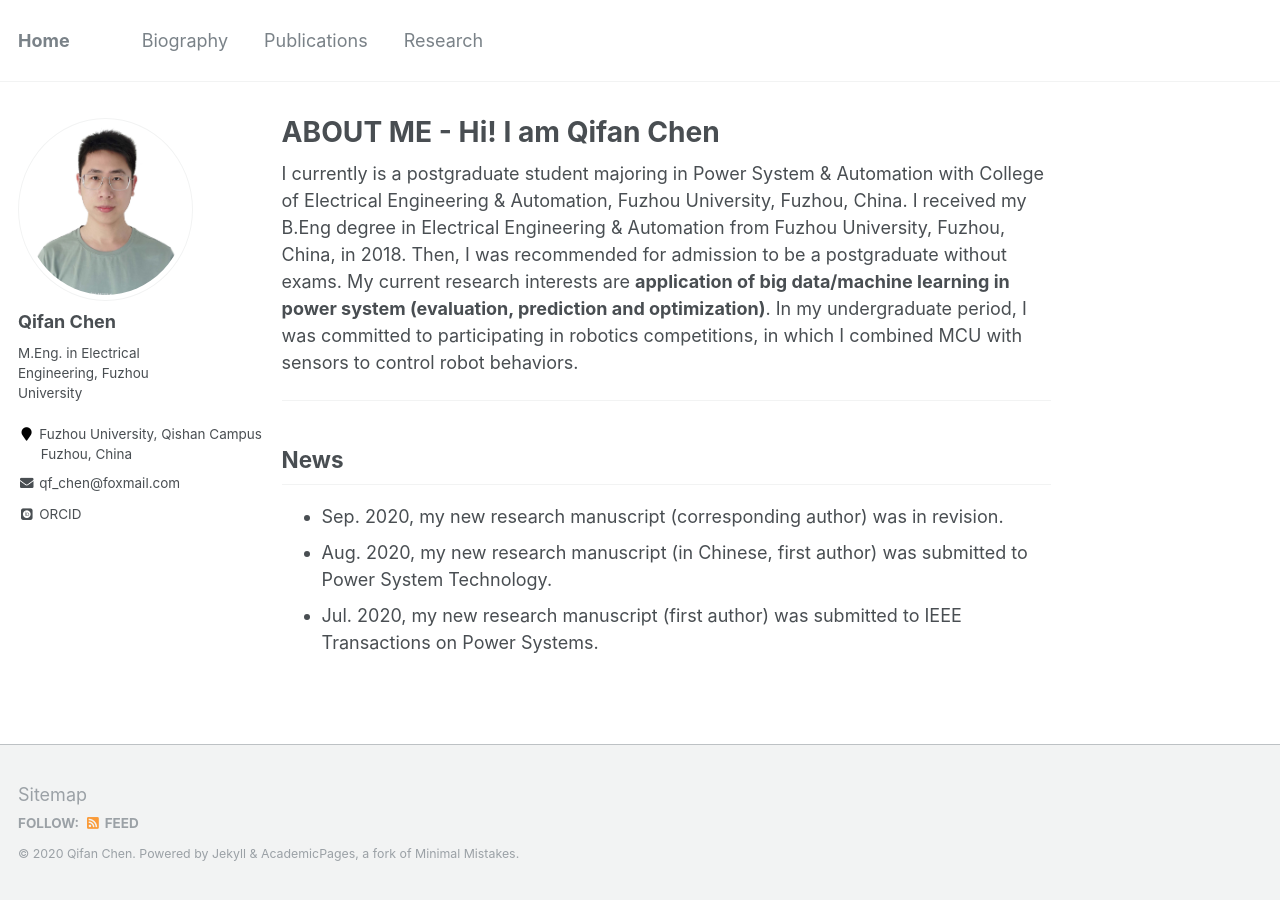
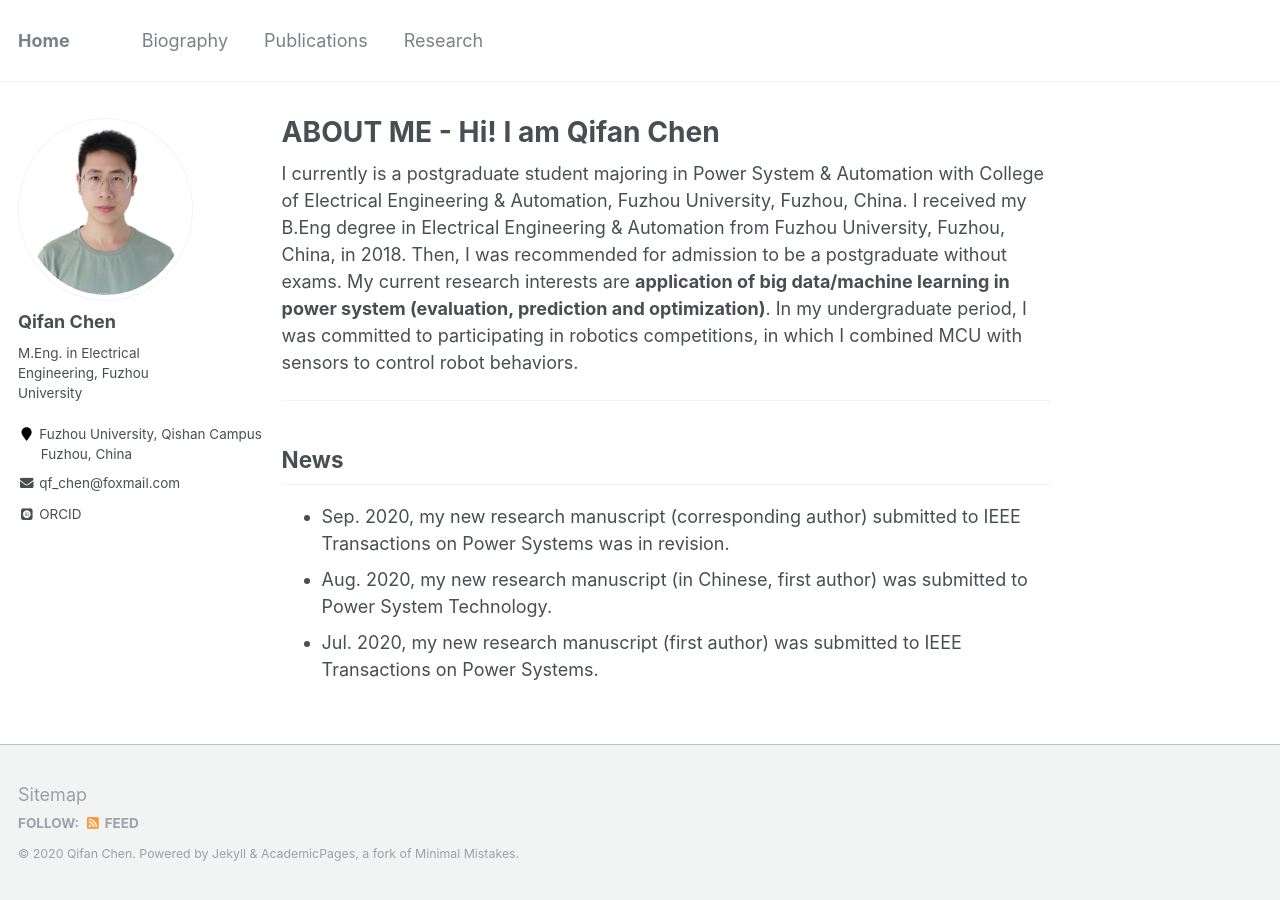
Before and after one commit to ChQf/ChQf.github.io, a Jekyll site: the page built from _pages/about.md, in a window 1280 px wide. Built offline with Jekyll 4.4.1, drawn with Linux system fonts in a browser that asks for light colours; some web fonts are replaced.

Commit message:
Update about.md

```diff
--- a/_pages/about.md
+++ b/_pages/about.md
@@ -18,7 +18,7 @@ In my undergraduate period, I was committed to participating in robotics competi
 
 ## News
 
-* Sep. 2020, my new research manuscript (corresponding author) was in revision.
+* Sep. 2020, my new research manuscript (corresponding author) submitted to IEEE Transactions on Power Systems was in revision.
 * Aug. 2020, my new research manuscript (in Chinese, first author) was submitted to Power System Technology.
 * Jul. 2020, my new research manuscript (first author) was submitted to IEEE Transactions on Power Systems.
 
```
